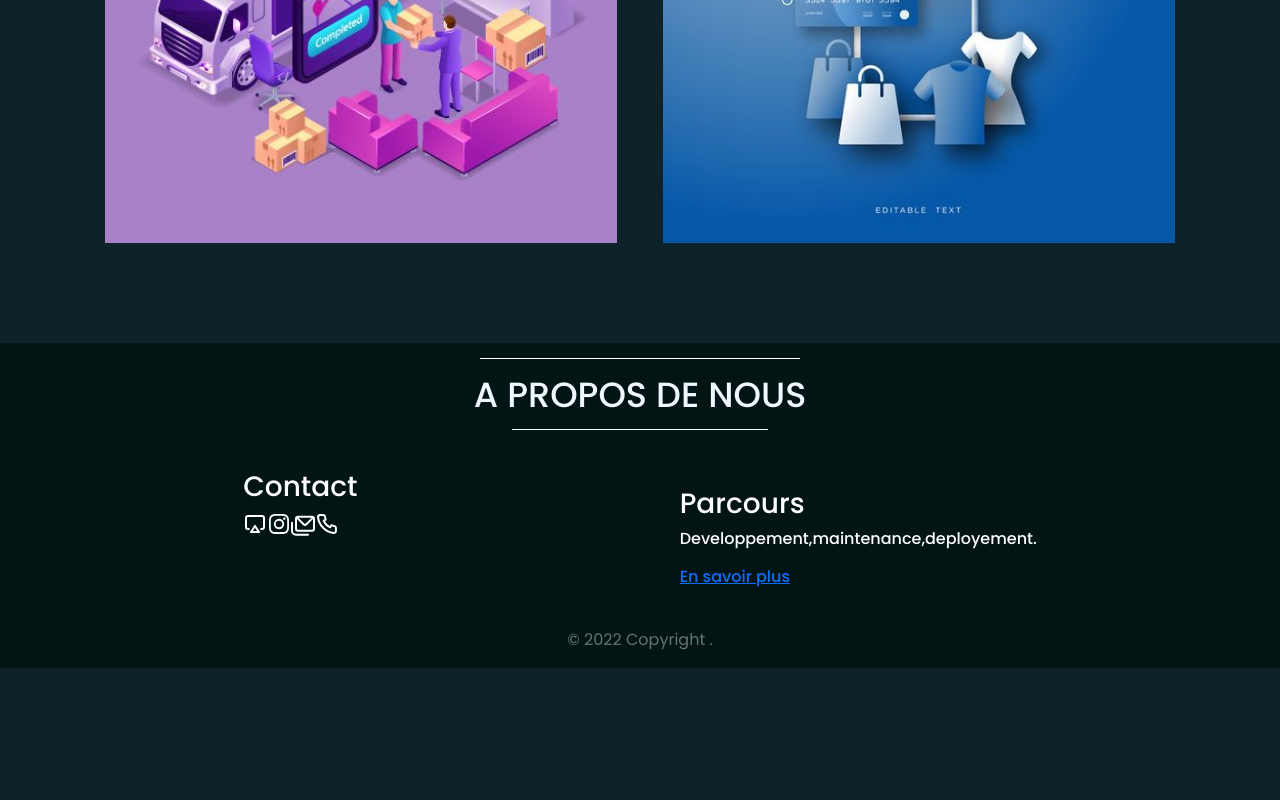
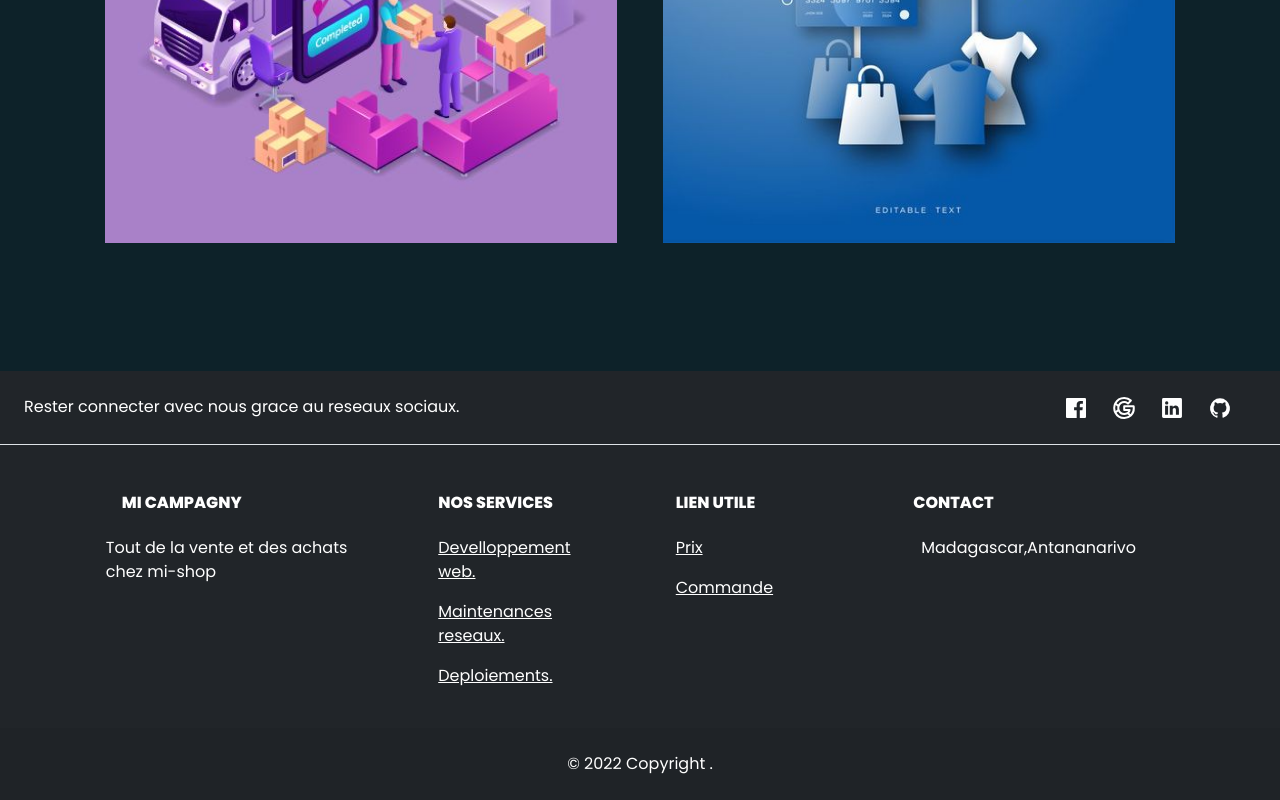
Before and after one commit to aronyaina/site-commerce-client, a React (Vite) app: page / in a window 1280 px wide. Shown: the part 3301-4101 px from the top of the page. Before the commit the page ends 3969 px from the top, so only its background shows below. Built offline with nearby package versions, Linux system fonts and the light colour scheme.

Commit message:
Stable client 2.0 with no error

```diff
--- a/package.json
+++ b/package.json
@@ -13,6 +13,7 @@
         "buffer": "^6.0.3",
         "dotenv": "^16.0.3",
         "lodash": "^4.17.21",
+        "mdb-react-ui-kit": "^5.1.0",
         "react": "^18.2.0",
         "react-bootstrap": "^2.7.0",
         "react-dom": "^18.2.0",
--- a/src/App.jsx
+++ b/src/App.jsx
@@ -16,6 +16,7 @@ import Order from "./pages/users/Order";
 import AboutComponent from "./components/layout/home/AboutComponent";
 // Components
 import Navbar from "./components/layout/general/NavbarHead";
+import SuccessShipping from "./pages/users/SuccessShipping";
 
 function App() {
   const { user } = useAuthContext();
@@ -67,6 +68,10 @@ function App() {
               path="/login"
               element={!user ? <Login /> : <Navigate to="/dashboard" />}
             />{" "}
+            <Route
+              path="/success"
+              element={<SuccessShipping/>}
+            />{" "}
           </Routes>{" "}
         </div>{" "}
         <AboutComponent />
--- a/src/components/layout/home/AboutComponent.jsx
+++ b/src/components/layout/home/AboutComponent.jsx
@@ -1,42 +1,113 @@
 import React from "react";
-import HeaderComponent from "../general/HeaderTitle";
-import { UilAirplay } from "@iconscout/react-unicons";
-import { UilInstagram } from "@iconscout/react-unicons";
-import { UilEnvelopes } from "@iconscout/react-unicons";
-import { UilPhone } from "@iconscout/react-unicons";
-import { Container } from "react-bootstrap";
-function AboutComponent() {
+import { UilFacebook } from '@iconscout/react-unicons'
+import { UilGoogle } from '@iconscout/react-unicons'
+import { UilLinkedin } from '@iconscout/react-unicons'
+import { UilGithub } from '@iconscout/react-unicons'
+import {
+  MDBFooter,
+  MDBContainer,
+  MDBRow,
+  MDBCol,
+  MDBIcon,
+} from "mdb-react-ui-kit";
+
+export default function App() {
   return (
-    <footer className="aboutComponents" id="about">
-      <HeaderComponent title="A PROPOS DE NOUS" />
-      <Container className="aboutContainer">
-        <div className="contact">
-          <h3>Contact</h3>
-          <div className="icons">
-            <UilAirplay />
-            <UilInstagram />
-            <UilEnvelopes />
-            <UilPhone />
-          </div>
+    <MDBFooter
+      bgColor="dark"
+      className="text-center text-lg-start text-white"
+    >
+      <section className="d-flex justify-content-center justify-content-lg-between p-4 border-bottom">
+        <div className="me-5 d-none d-lg-block">
+          <span>Rester connecter avec nous grace au reseaux sociaux.</span>
         </div>
-        <div className="parcours">
-          <h3>Parcours</h3>
-          <h6>
-            Developpement,maintenance,deployement.
-            <br />
-            <br />
-            <a href="#">En savoir plus</a>
-          </h6>
+
+        <div>
+          <a href="" className="me-4 text-reset">
+            <UilFacebook/>
+          </a>
+
+          <a href="" className="me-4 text-reset">
+            <UilGoogle/>
+          </a>
+
+          <a href="" className="me-4 text-reset">
+            <UilLinkedin/>
+          </a>
+          <a href="" className="me-4 text-reset">
+            <UilGithub/>
+          </a>
         </div>
-      </Container>
+      </section>
+
+      <section className="">
+        <MDBContainer className="text-center text-md-start mt-5">
+          <MDBRow className="mt-3">
+            <MDBCol md="3" lg="4" xl="3" className="mx-auto mb-4">
+              <h6 className="text-uppercase fw-bold mb-4">
+                <MDBIcon color="secondary" icon="gem" className="me-3" />
+                MI CAMPAGNY
+              </h6>
+              <p>
+                Tout de la vente et des achats chez mi-shop
+              </p>
+            </MDBCol>
+
+            <MDBCol md="2" lg="2" xl="2" className="mx-auto mb-4">
+              <h6 className="text-uppercase fw-bold mb-4">NOS SERVICES</h6>
+              <p>
+                <a href="#!" className="text-reset">
+                  Develloppement web.
+                </a>
+              </p>
+              <p>
+                <a href="#!" className="text-reset">
+                  Maintenances reseaux.
+                </a>
+              </p>
+              <p>
+                <a href="#!" className="text-reset">
+                  Deploiements.
+                </a>
+              </p>
+
+            </MDBCol>
+
+            <MDBCol md="3" lg="2" xl="2" className="mx-auto mb-4">
+              <h6 className="text-uppercase fw-bold mb-4">LIEN UTILE</h6>
+              <p>
+                <a href="" className="text-reset">
+                  Prix
+                </a>
+              </p>
+
+              <p>
+                <a href="#!" className="text-reset">
+                  Commande
+                </a>
+              </p>
+
+            </MDBCol>
+
+            <MDBCol md="4" lg="3" xl="3" className="mx-auto mb-md-0 mb-4">
+              <h6 className="text-uppercase fw-bold mb-4">Contact</h6>
+              <p>
+                <MDBIcon color="secondary" icon="home" className="me-2" />
+                Madagascar,Antananarivo
+              </p>
+
+
+            </MDBCol>
+          </MDBRow>
+        </MDBContainer>
+      </section>
+
       <div
-        className="text-center p-3"
-        style={{ color: "rgba(255, 255, 255, 0.4)" }}
+        className="text-center p-4"
+        style={{ backgroundColor: "rgba(0, 0, 0, 0.05)" }}
       >
         &copy; {new Date().getFullYear()} Copyright .{" "}
       </div>
-    </footer>
+    </MDBFooter>
   );
 }
-
-export default AboutComponent;
--- a/src/features/payement/components/PayementCheckout.jsx
+++ b/src/features/payement/components/PayementCheckout.jsx
@@ -6,7 +6,7 @@ import { useCartContext } from "../../shopping/hooks/useCartContext";
 import { Link, useNavigate } from "react-router-dom";
 import { ACTIONCART } from "../../shopping/reducers/cartReducer";
 import HeaderComponent from "../../../components/layout/general/HeaderTitle";
-
+import MessageBox from "../../../components/layout/general/MessageBox";
 export default function PayementCheckout() {
   const { state, dispatch } = useCartContext();
   const navigate = useNavigate();
@@ -36,9 +36,10 @@ export default function PayementCheckout() {
       <HeaderComponent title={"PAYEMENT"} />
       <CheckoutSteps step1 step2 step3 />
 
-      <div className="container small-container">
+      <div className="container small-container ">
+      <MessageBox title="" variant="success">Choississez le moyen de payement qui vous convient.</MessageBox>
         <Card body >
-          <Form>
+          <Form className="mb-4">
             <Form.Check
               type="radio"
               id="mvola"
--- a/src/features/stocking/components/productForm.jsx
+++ b/src/features/stocking/components/productForm.jsx
@@ -21,12 +21,13 @@ export default function ProductForm() {
   const [isImageActive, setImageActive] = useState(false);
 
   const [error, setError] = useState(null);
+
   const [success, setSuccess] = useState(false);
   const [isUpdated, setUpdated] = useState(false);
   const { oneProduct, dispatch } = useProductContext();
 
   const { user } = useAuthContext();
-  const [emptyField, setEmptyField] = useState([]);
+
 
   const onDrop = useCallback(async (acceptedFiles) => {
     setImageProduct(acceptedFiles[0]);
@@ -77,7 +78,7 @@ export default function ProductForm() {
         setQuantity("");
         setSuccess(true);
         setError(null);
-        setEmptyField([]);
+
         dispatch({
           type: ACTIONPRODUCT.CREATE_PRODUCT,
           payload: data,
@@ -86,7 +87,7 @@ export default function ProductForm() {
       .catch((error) => {
         setSuccess(false);
         setError(error.response.data.error);
-        setEmptyField(error.response.data.emptyField);
+
       });
   };
 
@@ -137,14 +138,14 @@ export default function ProductForm() {
         setQuantity("");
         setUpdated(true);
         setError(null);
-        setEmptyField([]);
+
         dispatch({
           type: ACTIONPRODUCT.DEL_ONE_PRODUCT,
         });
       })
       .catch((error) => {
         setError(error.response.data.error);
-        setEmptyField(error.response.data.emptyField);
+
       });
   };
 
@@ -182,36 +183,30 @@ export default function ProductForm() {
                   value={undefined}
                   name="image"
                   onChange={onHandleChange}
-                  placeholder={
-                    emptyField.includes("productImage")
-                      ? "Veuiller saisir l'image du produit"
-                      : "Image"
-                  }
+
                 />
                 Inserer une image
               </div>
             ) : (
-              <MessageBox variant={"success"}>
+              <TemporaryMessage variant={"success"} title="Insertion reussie .">
                 Image inserte avec succes
-              </MessageBox>
+              </TemporaryMessage>
             )}
             <input
               type="text"
               value={name}
               name="name"
-              className={emptyField.includes("name") ? "error" : ""}
+
               onChange={onHandleChange}
               placeholder={
-                emptyField.includes("name")
-                  ? "Veuiller saisir le nom du produit"
-                  : "Nom"
+                "Nom"
               }
             />{" "}
             <input
               type="text"
               name="description"
               value={description}
-              className={emptyField.includes("title") ? "error" : ""}
+
               onChange={onHandleChange}
               placeholder="Description"
             />{" "}
@@ -219,22 +214,18 @@ export default function ProductForm() {
               value={price}
               type="number"
               name="price"
-              className={emptyField.includes("price") ? "error" : ""}
+
               placeholder={
-                emptyField.includes("name")
-                  ? "Veuiller saisir le prix du produit"
-                  : "Prix"
+                "Prix"
               }
               onChange={onHandleChange}
             />{" "}
             <input
               value={quantity}
               name="quantity"
-              className={emptyField.includes("quantity") ? "error" : ""}
+
               placeholder={
-                emptyField.includes("name")
-                  ? "Veuiller saisir la quantite du produit"
-                  : "Stock"
+                "Stock"
               }
               type="number"
               onChange={onHandleChange}
--- /dev/null
+++ b/src/pages/users/SuccessShipping.jsx
@@ -0,0 +1,14 @@
+import React from 'react'
+
+function SuccessShipping() {
+    return (
+        <div className='SuccessShipping'>
+            <h2>COMMANDE PRISE EN COMPTE !</h2>
+            <br />
+            <p>Merci d'avoir commander chez nous.</p>
+            On espere vous revoir bientot.
+        </div>
+    )
+}
+
+export default SuccessShipping
--- a/src/styles/home/general.css
+++ b/src/styles/home/general.css
@@ -10,6 +10,7 @@
     justify-content: center;
     color: rgb(255, 255, 255);
     margin-top: 50px;
+    margin-bottom: 10%;
 }
 
 .login-form,
@@ -43,6 +44,7 @@
 
 .create {
     color: aliceblue;
+    margin-bottom: 10%;
 }
 
 .formShipping {
@@ -191,7 +193,7 @@
     color: aliceblue;
     text-align: center;
 
-
+    padding-bottom: 10%;
 }
 
 
@@ -341,7 +343,7 @@
 
 .temporaryMess {
     margin-top: 10px;
-    margin-bottom: 10px;
+    margin-bottom: 10%;
 }
 
 /* RESPONSIVE LARGE */
@@ -777,3 +779,15 @@
 .mdpInput {
     margin-bottom: 10px;
 }
+
+.SuccessShipping {
+    display: flex;
+    justify-content: center;
+    align-items: center;
+    flex-direction: column;
+    margin-top: 15%;
+    margin-bottom: 15%;
+    padding: 20px;
+    background: rgb(68, 68, 68);
+    color: #fff
+}
```
Also changed, not shown: src/features/payement/components/PlaceOrder.jsx (+8 -6 lines), 2 other files (tests, documents, lock files or other folders).
